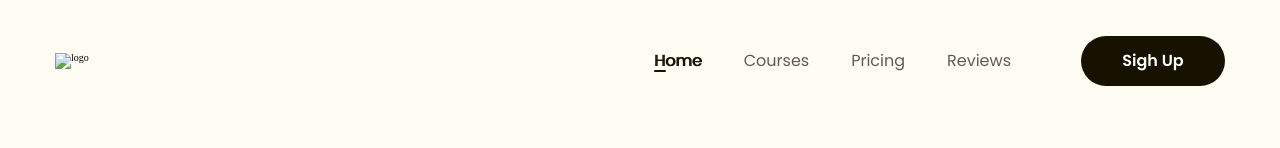
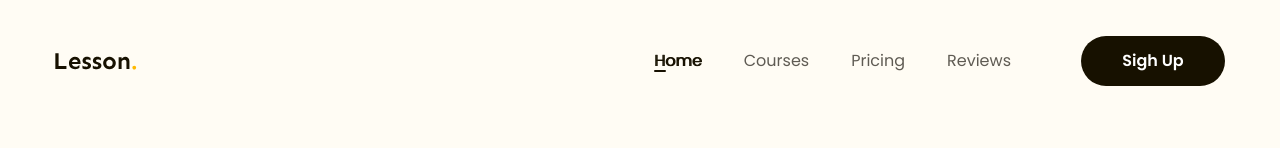
Before and after one commit to Nhatnamgmailcom/F8-HTML-CSS-02, a plain HTML site: page index.html in a window 1280 px wide. Shown: the top 148 px of the page. Drawn offline with Linux system fonts and the light colour scheme; the site is published under a folder, as on GitHub Pages, so addresses that start at the root find nothing.

Commit message:
Thay đổi 5

```diff
--- a/index.html
+++ b/index.html
@@ -6,7 +6,6 @@
     <title>Document</title>
     <link rel="stylesheet" href="./assets/css/reset.css" />
     <link rel="stylesheet" href="./assets/css/styles.css" />
-
     <link rel="preconnect" href="https://fonts.googleapis.com" />
     <link rel="preconnect" href="https://fonts.gstatic.com" crossorigin />
     <link
@@ -24,7 +23,7 @@
     <header class="header fixed">
       <div class="main-content">
         <div class="body">
-          <img src="/assets/img/Lesson..svg" alt="logo" />
+          <img src="./assets/img/Lesson..svg" alt="logo" />
 
           <nav class="nav">
             <ul>
```
